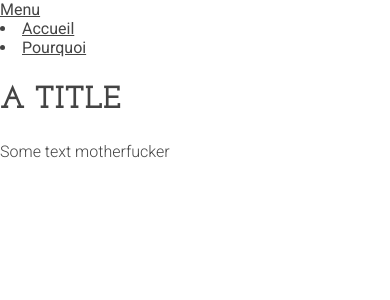
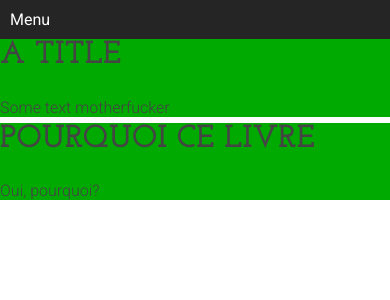
Before and after one commit to Groupe-ESC-Troyes/MixerLesCultures, a PHP site: page / in a window 390 px wide. Shown: the top 300 px of the page. Run offline with PHP 8.4, Linux system fonts and the light colour scheme; some libraries are stand-ins or nearby versions.

Commit message:
Slides + menu
Style par défaut pour les slides, le menu est responsive

```diff
--- a/css/style.css
+++ b/css/style.css
@@ -382,7 +382,7 @@ table {
   border-spacing: 0;
 }
 
-/* line 15, ../scss/_base.scss */
+/* line 44, ../scss/_base.scss */
 .clearfix:before,
 .clearfix:after {
   content: "";
@@ -390,7 +390,7 @@ table {
   clear: both;
 }
 
-/* line 22, ../scss/_base.scss */
+/* line 51, ../scss/_base.scss */
 *, *:after, *:before {
   -webkit-box-sizing: border-box;
   -moz-box-sizing: border-box;
@@ -398,99 +398,76 @@ table {
 }
 
 /* Always force a scrollbar in non-IE */
-/* line 28, ../scss/_base.scss */
+/* line 57, ../scss/_base.scss */
 html {
   overflow-y: scroll;
 }
 
-/* line 33, ../scss/_base.scss */
+/* line 62, ../scss/_base.scss */
 img {
   max-width: 100%;
 }
 
 /* Accessible focus treatment: people.opera.com/patrickl/experiments/keyboard/test */
-/* line 38, ../scss/_base.scss */
+/* line 67, ../scss/_base.scss */
 a:hover, a:active {
   outline: none;
 }
 
-/* line 41, ../scss/_base.scss */
+/* line 70, ../scss/_base.scss */
 ul, ol {
   list-style-position: inside;
   padding: 0;
   margin: 0;
 }
 
-/* line 46, ../scss/_base.scss */
+/* line 75, ../scss/_base.scss */
 ol {
   list-style-type: decimal;
 }
 
 /* Set sub, sup without affecting line-height: gist.github.com/413930 */
-/* line 50, ../scss/_base.scss */
+/* line 79, ../scss/_base.scss */
 sub, sup {
   font-size: 75%;
   line-height: 0;
   position: relative;
 }
 
-/* line 55, ../scss/_base.scss */
+/* line 84, ../scss/_base.scss */
 sup {
   top: -0.5em;
 }
 
-/* line 58, ../scss/_base.scss */
+/* line 87, ../scss/_base.scss */
 sub {
   bottom: -0.25em;
 }
 
-/* line 62, ../scss/_base.scss */
+/* line 91, ../scss/_base.scss */
 textarea {
   overflow: auto;
 }
 
 /* Hand cursor on clickable input elements */
-/* line 66, ../scss/_base.scss */
+/* line 95, ../scss/_base.scss */
 label, input[type="button"], input[type="submit"], input[type="image"], button {
   cursor: pointer;
 }
 
-/* line 69, ../scss/_base.scss */
+/* line 98, ../scss/_base.scss */
 input[type="radio"] {
   vertical-align: text-bottom;
 }
 
-/* line 72, ../scss/_base.scss */
+/* line 101, ../scss/_base.scss */
 input[type="checkbox"] {
   vertical-align: middle;
 }
 
-/* These selection declarations have to be separate
-   No text-shadow: twitter.com/miketaylr/status/12228805301
-   Also: hot pink! */
-/* line 78, ../scss/_base.scss */
-::-moz-selection {
-  background: #333333;
-  color: #fff;
-  text-shadow: none;
-}
-
-/* line 83, ../scss/_base.scss */
-::selection {
-  background: #333333;
-  color: #fff;
-  text-shadow: none;
-}
-
-/* j.mp/webkit-tap-highlight-color */
-/* line 89, ../scss/_base.scss */
-a:link {
-  -webkit-tap-highlight-color: #333333;
-}
-
 /* Make buttons play nice in IE:
    www.viget.com/inspire/styling-the-button-element-in-internet-explorer/ */
-/* line 94, ../scss/_base.scss */
+/* line 106, ../scss/_base.scss */
 button {
   width: auto;
   overflow: visible;
@@ -498,14 +475,14 @@ button {
 
 /* Bicubic resizing for non-native sized IMG:
    code.flickr.com/blog/2008/11/12/on-ui-quality-the-little-things-client-side-image-resizing/ */
-/* line 100, ../scss/_base.scss */
+/* line 112, ../scss/_base.scss */
 .ie7 img {
   -ms-interpolation-mode: bicubic;
 }
 
 /* Hide for both screenreaders and browsers:
    css-discuss.incutio.com/wiki/Screenreader_Visibility */
-/* line 105, ../scss/_base.scss */
+/* line 117, ../scss/_base.scss */
 .hidden {
   display: none;
   visibility: hidden;
@@ -513,7 +490,7 @@ button {
 
 /* Hide only visually, but have it available for screenreaders: by Jon Neal.
   www.webaim.org/techniques/css/invisiblecontent/  &  j.mp/visuallyhidden */
-/* line 111, ../scss/_base.scss */
+/* line 123, ../scss/_base.scss */
 .visuallyhidden {
   border: 0;
   clip: rect(0, 0, 0, 0);
@@ -526,7 +503,7 @@ button {
 }
 
 /* Extends the .visuallyhidden class to allow the element to be focusable when navigated to via the keyboard: drupal.org/node/897638 */
-/* line 122, ../scss/_base.scss */
+/* line 134, ../scss/_base.scss */
 .visuallyhidden.focusable:active, .visuallyhidden.focusable:focus {
   clip: auto;
   height: auto;
@@ -537,12 +514,12 @@ button {
 }
 
 /* Hide visually and from screenreaders, but maintain layout */
-/* line 131, ../scss/_base.scss */
+/* line 143, ../scss/_base.scss */
 .invisible {
   visibility: hidden;
 }
 
-/* line 135, ../scss/_base.scss */
+/* line 147, ../scss/_base.scss */
 small {
   display: block;
   margin: 20px 0 5px;
@@ -551,7 +528,7 @@ small {
 }
 
 @media print {
-  /* line 142, ../scss/_base.scss */
+  /* line 154, ../scss/_base.scss */
   * {
     background: transparent !important;
     color: black !important;
@@ -561,41 +538,41 @@ small {
   }
 
   /* Black prints faster: sanbeiji.com/archives/953 */
-  /* line 149, ../scss/_base.scss */
+  /* line 161, ../scss/_base.scss */
   a, a:visited {
     color: #444 !important;
     text-decoration: underline;
   }
 
-  /* line 153, ../scss/_base.scss */
+  /* line 165, ../scss/_base.scss */
   a[href]:after {
     content: " (" attr(href) ")";
   }
 
-  /* line 156, ../scss/_base.scss */
+  /* line 168, ../scss/_base.scss */
   abbr[title]:after {
     content: " (" attr(title) ")";
   }
 
-  /* line 159, ../scss/_base.scss */
+  /* line 171, ../scss/_base.scss */
   .ir a:after, a[href^="javascript:"]:after, a[href^="#"]:after {
     content: "";
   }
 
   /* Don't show links for images, or javascript/internal links */
-  /* line 162, ../scss/_base.scss */
+  /* line 174, ../scss/_base.scss */
   pre, blockquote {
     border: 1px solid #999;
     page-break-inside: avoid;
   }
 
-  /* line 166, ../scss/_base.scss */
+  /* line 178, ../scss/_base.scss */
   thead {
     display: table-header-group;
   }
 
   /* css-discuss.incutio.com/wiki/Printing_Tables */
-  /* line 169, ../scss/_base.scss */
+  /* line 181, ../scss/_base.scss */
   tr, img {
     page-break-inside: avoid;
   }
@@ -604,13 +581,13 @@ small {
     margin: 0.5cm;
 }
 
-  /* line 175, ../scss/_base.scss */
+  /* line 187, ../scss/_base.scss */
   p, h2, h3 {
     orphans: 3;
     widows: 3;
   }
 
-  /* line 179, ../scss/_base.scss */
+  /* line 191, ../scss/_base.scss */
   h2, h3 {
     page-break-after: avoid;
   }
@@ -640,19 +617,20 @@ h1, h2, h3, h4, h5, h6 {
   line-height: 1;
   font-weight: 700;
   text-transform: uppercase;
+  margin-top: 0;
 }
 
-/* line 23, ../scss/style.scss */
+/* line 24, ../scss/style.scss */
 strong, th {
   font-wieght: 700;
 }
 
-/* line 26, ../scss/style.scss */
+/* line 27, ../scss/style.scss */
 a, a:active, a:visited {
   color: inherit;
 }
 
-/* line 29, ../scss/style.scss */
+/* line 30, ../scss/style.scss */
 p {
   margin-top: 0;
   margin-bottom: 6px;
@@ -661,15 +639,120 @@ p {
   font-weight: 300;
 }
 
-/* line 36, ../scss/style.scss */
+/* line 37, ../scss/style.scss */
 ul,
 ol {
   font-size: 16px;
   font-size: 1.6rem;
 }
 
-/* line 40, ../scss/style.scss */
+/* line 41, ../scss/style.scss */
 li ul,
 li ol {
   margin-left: 20px;
 }
+
+/* line 46, ../scss/style.scss */
+#menu-container {
+  background: #252525;
+  color: #fff;
+}
+
+/* line 50, ../scss/style.scss */
+#menu-container a.menu-toggle {
+  display: none;
+  color: #fff;
+  padding: 10px;
+  text-decoration: none;
+}
+@media (max-width: 767px) {
+  /* line 50, ../scss/style.scss */
+  #menu-container a.menu-toggle {
+    display: block;
+  }
+}
+
+/* line 60, ../scss/style.scss */
+#menu {
+  overflow: hidden;
+}
+@media (max-width: 767px) {
+  /* line 60, ../scss/style.scss */
+  #menu {
+    max-height: 0em;
+  }
+  /* line 66, ../scss/style.scss */
+  #menu.active {
+    max-height: 20em;
+  }
+}
+
+/* line 71, ../scss/style.scss */
+#menu ul {
+  list-style: none;
+  text-align: center;
+}
+
+/* line 75, ../scss/style.scss */
+#menu li {
+  display: inline-block;
+}
+@media (max-width: 767px) {
+  /* line 75, ../scss/style.scss */
+  #menu li {
+    display: block;
+    border-top: 1px solid #bbbbbb;
+  }
+}
+
+/* line 83, ../scss/style.scss */
+#menu a {
+  display: block;
+  text-decoration: none;
+  padding: 10px 15px;
+  -webkit-transition: all 0.2s ease-in;
+  -moz-transition: all 0.2s ease-in;
+  -o-transition: all 0.2s ease-in;
+  transition: all 0.2s ease-in;
+}
+@media (min-width: 768px) and (max-width: 959px) {
+  /* line 83, ../scss/style.scss */
+  #menu a {
+    padding: 10px 5px;
+  }
+}
+/* line 93, ../scss/style.scss */
+#menu a:hover {
+  background: #f4f4f4;
+  color: #252525;
+}
+
+/* line 100, ../scss/style.scss */
+section.slide {
+  width: 100%;
+  background: #cc0000;
+}
+@media only screen and (min-width: 960px) {
+  /* line 100, ../scss/style.scss */
+  section.slide {
+    min-height: 700px;
+  }
+}
+
+/* line 108, ../scss/style.scss */
+section.slide div.slide-inner {
+  background: #00aa00;
+  margin: auto;
+}
+@media only screen and (min-width: 960px) {
+  /* line 108, ../scss/style.scss */
+  section.slide div.slide-inner {
+    width: 960px;
+  }
+}
+@media (max-width: 767px) {
+  /* line 108, ../scss/style.scss */
+  section.slide div.slide-inner {
+    width: 100%;
+  }
+}
--- a/index.php
+++ b/index.php
@@ -42,7 +42,7 @@
 <body>
 	<!--[if lt IE 7]><p class=chromeframe>Your browser is <em>ancient!</em> <a href="http://browsehappy.com/">Upgrade to a different browser</a> or <a href="http://www.google.com/chromeframe/?redirect=true">install Google Chrome Frame</a> to experience this site.</p><![endif]-->
 
-	<div id="menu-container">
+	<div id="menu-container" class="clearfix">
 		<a href="#menu" class="menu-toggle">
 			Menu
 		</a>
@@ -50,13 +50,33 @@
 		<nav id="menu" role="navigation">
 			<ul>
 				<li>
-					<a href="#">
+					<a href="#home">
 						Accueil
 					</a>
 				</li>
 				<li>
+					<a href="#pourquoi">
+						Pourquoi ce livre ?
+					</a>
+				</li>
+				<li>
 					<a href="#">
-						Pourquoi
+						Entrepreneuriat
+					</a>
+				</li>
+				<li>
+					<a href="#">
+						Transversalité
+					</a>
+				</li>
+				<li>
+					<a href="#">
+						Ouverture Sociale
+					</a>
+				</li>
+				<li>
+					<a href="#">
+						Poursuivre le débat
 					</a>
 				</li>
 			</ul>
@@ -65,7 +85,7 @@
 	</div>
 
 	<section id="home" class="slide">
-		<div class="slider-inner">
+		<div class="slide-inner">
 			<h1>
 				A title
 			</h1>
@@ -74,8 +94,19 @@
 			</p>
 		</div>
 	</section>
+	<section id="pourquoi" class="slide">
+		<div class="slide-inner">
+			<h1>
+				Pourquoi ce livre
+			</h1>
+			<p>
+				Oui, pourquoi?
+			</p>
+		</div>
+	</section>
 
 	<script src="//ajax.googleapis.com/ajax/libs/jquery/1.9.1/jquery.min.js"></script>
 	<script>window.jQuery || document.write('<script src="/js/libs/jquery-1.9.1.min.js"><\/script>')</script>
+	<script src="js/general.js"></script>
 </body>
 </html>
--- a/scss/_base.scss
+++ b/scss/_base.scss
@@ -1,14 +1,43 @@
 @import "compass";
+
+$font-color: #444444;
+$font-size: 16;
+$font-family: "Roboto", Helvetica, Arial;
+$heading-font-family: 'Josefin Slab', Trebuchet, Helvetica, Arial;
+
+$default-transition-function: ease-in;
+$default-transition-duration: 0.2s;
+
+$media-small-desktop: 960px;
+$media-tablet: 768px;
+$media-smartphone: 320px;
 
 @mixin font-size($pxsize){
 	font-size: #{$pxsize}px;
 	font-size: #{$pxsize/10}rem;
 }
 
-$font-color: #444444;
-$font-size: 16;
-$font-family: "Roboto", Helvetica, Arial;
-$heading-font-family: 'Josefin Slab', Trebuchet, Helvetica, Arial;
+@mixin breakpoint($point){
+	$breakpoint-small-desktop: 1025px;
+	$breakpoint-tablet: $media-tablet;
+	$breakpoint-smartphone: $media-smartphone;
+
+	@if $point == desktop{
+		@media 	only screen and (min-width: $media-small-desktop){
+			@content;
+		}
+	}
+	@if $point == tablet{
+		@media (min-width: $media-tablet) and (max-width: $media-small-desktop - 1px){
+			@content;
+		}
+	}
+	@if $point == mobile{
+		@media (max-width: $media-tablet - 1px){
+			@content;
+		}
+	}
+}
 
 //clearfix
 .clearfix:before,
@@ -71,23 +100,6 @@ input[type="radio"]{
 }
 input[type="checkbox"]{
 	vertical-align: middle;
-}
-/* These selection declarations have to be separate
-   No text-shadow: twitter.com/miketaylr/status/12228805301
-   Also: hot pink! */
-::-moz-selection {
-	background: #333333;
-	color: #fff;
-	text-shadow: none;
-}
-::selection {
-	background: #333333;
-	color: #fff;
-	text-shadow: none;
-}
-/* j.mp/webkit-tap-highlight-color */
-a:link {
-	-webkit-tap-highlight-color: #333333;
 }
 /* Make buttons play nice in IE:
    www.viget.com/inspire/styling-the-button-element-in-internet-explorer/ */
--- a/scss/style.scss
+++ b/scss/style.scss
@@ -19,6 +19,7 @@ h1,h2,h3,h4,h5,h6{
 	line-height: 1;
 	font-weight: 700;
 	text-transform: uppercase;
+	margin-top: 0;
 }
 strong,th {
 	font-wieght: 700;
@@ -40,3 +41,78 @@ li ul,
 li ol{
 	margin-left: 20px;
 }
+
+//menu
+#menu-container{
+	background: #252525;
+	color: #fff;
+}
+#menu-container a.menu-toggle{
+	display: none;
+	color: #fff;
+	padding: 10px;
+	text-decoration: none;
+
+	@include breakpoint(mobile){
+		display: block;
+	}
+}
+#menu{
+	overflow: hidden;
+
+	@include breakpoint(mobile){
+		max-height: 0em;
+
+		&.active{
+			max-height: 20em;
+		}
+	}
+}
+#menu ul{
+	list-style: none;
+	text-align: center;
+}
+#menu li{
+	display: inline-block;
+
+	@include breakpoint(mobile){
+		display: block;
+		border-top: 1px solid #bbbbbb;
+	}
+}
+#menu a{
+	display: block;
+	text-decoration: none;
+	padding: 10px 15px;
+	@include transition();
+
+	@include breakpoint(tablet){
+		padding: 10px 5px;
+	}
+
+	&:hover{
+		background: #f4f4f4;
+		color: #252525;
+	}
+}
+
+//slides
+section.slide{
+	width: 100%;
+	background: #cc0000;
+
+	@include breakpoint(desktop){
+		min-height: 700px;
+	}
+}
+section.slide div.slide-inner{
+	background: #00aa00;
+	margin: auto;
+
+	@include breakpoint(desktop){
+		width: 960px;
+	}
+	@include breakpoint(mobile){
+		width: 100%;
+	}
+}
```
Also changed, not shown: js/general.js (added, +11 -0 lines).
